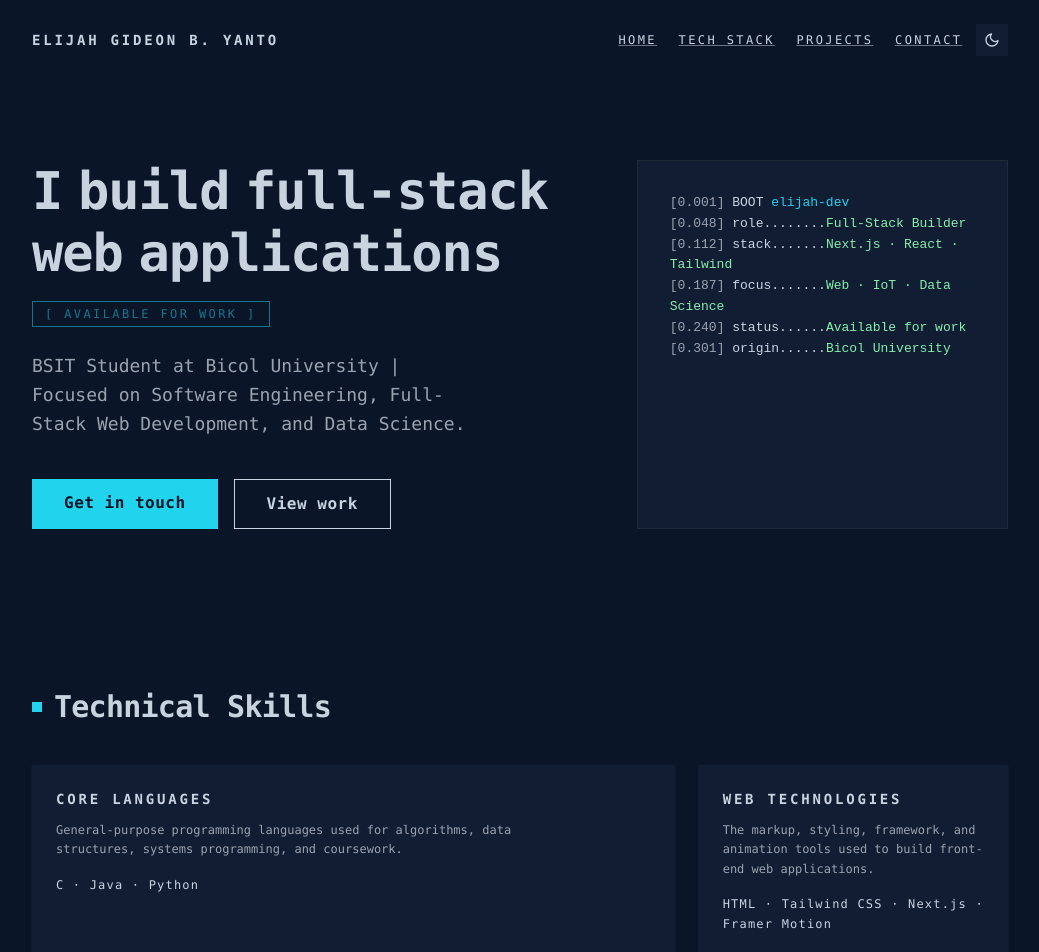
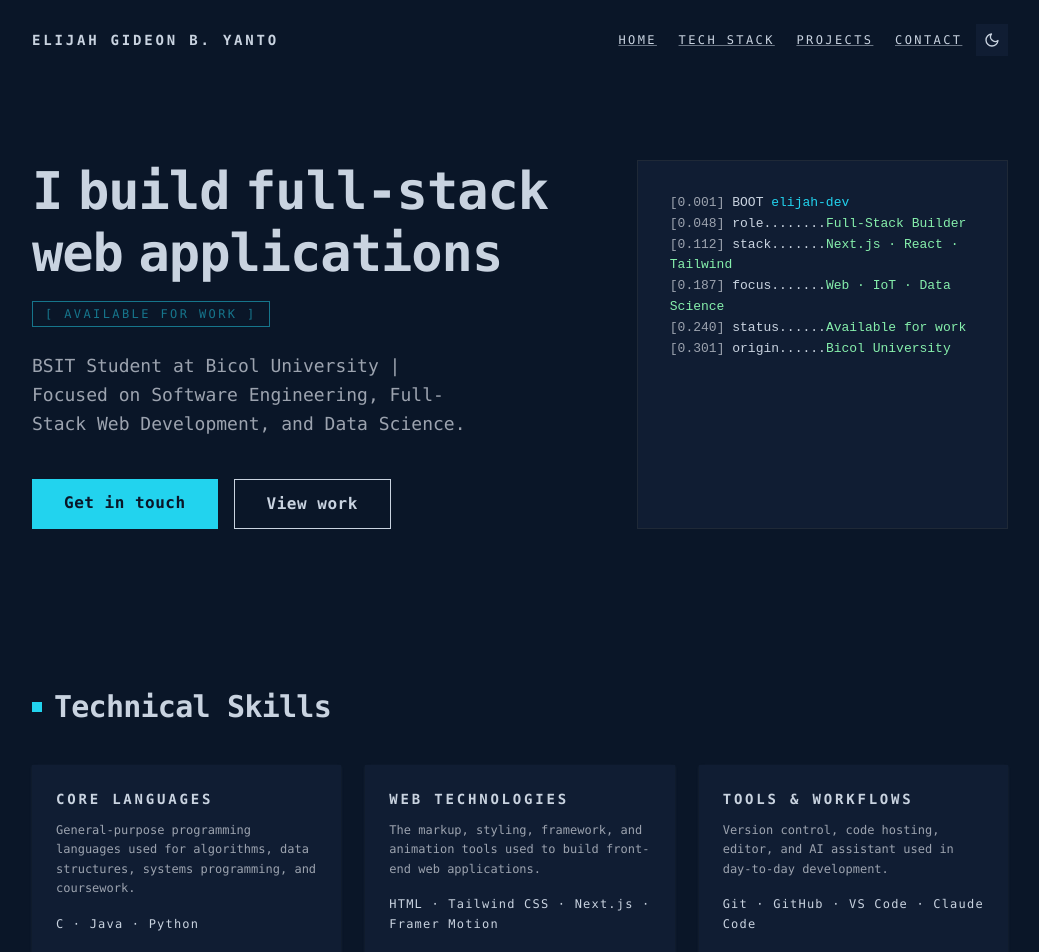
Before and after one commit to g1deon-dev/official-dev-portfolio, a Next.js app: page / in a window 1280 px wide. Shown: the top 952 px of the page, without its empty margins (120-1159 px from the left). Built offline with nearby package versions, Linux system fonts and the light colour scheme.

Commit message:
feat: remove awkward col-span from Skills grid (issue #24)

```diff
--- a/components/Skills.tsx
+++ b/components/Skills.tsx
@@ -69,15 +69,11 @@ export default function Skills(): ReactElement {
         animate={prefersReducedMotion || isInView ? "show" : "hidden"}
         variants={gridVariants}
       >
-        {SKILL_GROUPS.map((group, index) => (
+        {SKILL_GROUPS.map((group) => (
           <motion.div
             key={group.category}
             variants={tileVariants}
-            className={
-              index === 0
-                ? "bg-surface p-6 shadow-[0_1px_3px_var(--shadow-tint)] transition-shadow duration-300 hover:shadow-[0_0_20px_-4px_var(--accent)] sm:col-span-2"
-                : "bg-surface p-6 shadow-[0_1px_3px_var(--shadow-tint)] transition-shadow duration-300 hover:shadow-[0_0_20px_-4px_var(--accent)]"
-            }
+            className="bg-surface p-6 shadow-[0_1px_3px_var(--shadow-tint)] transition-shadow duration-300 hover:shadow-[0_0_20px_-4px_var(--accent)]"
           >
             <h3 className="text-sm font-bold uppercase tracking-[0.2em]">
               {group.category}
```
